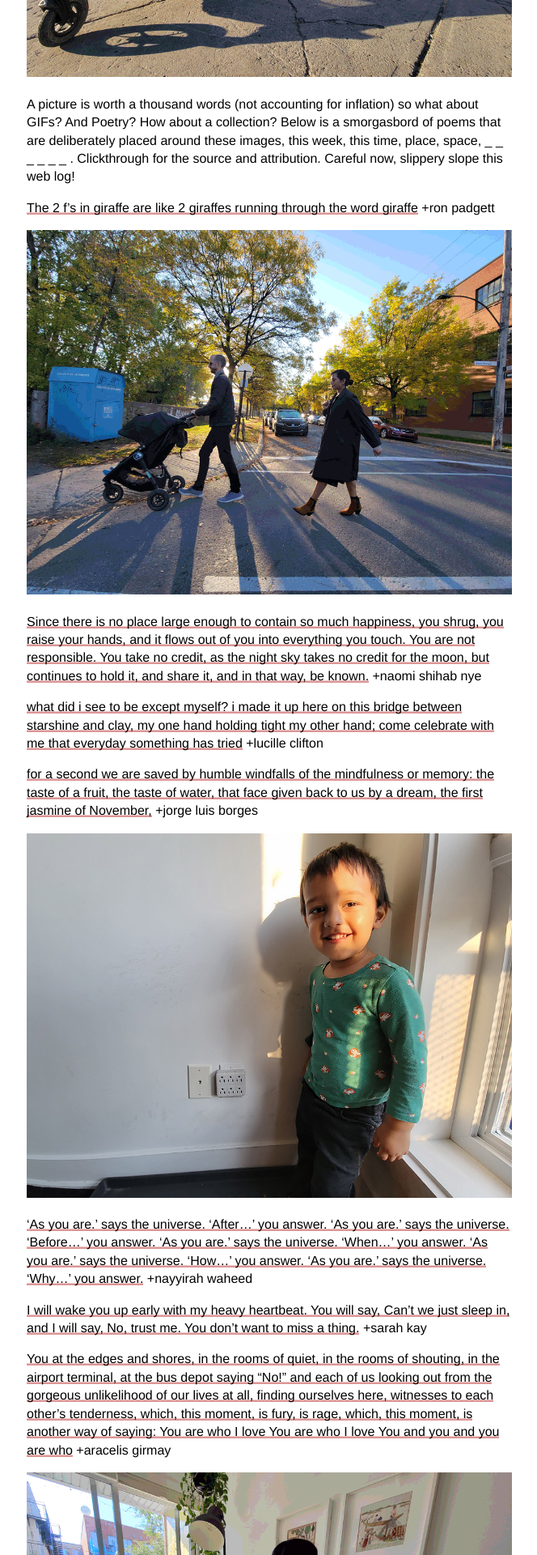
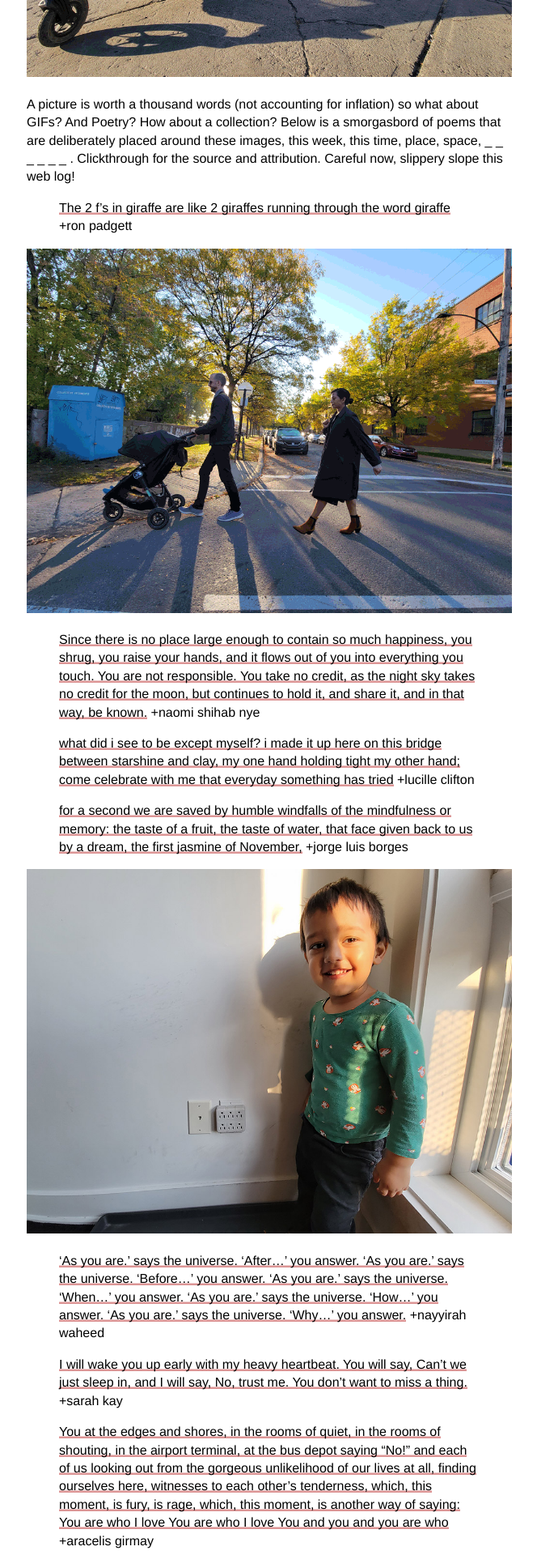
Before and after one commit to pippinbarr/felixkhaledbarr.com, a Jekyll site: the page built from _posts/2021-10-07-the-one-which-is-gifs-and-poets-tree.md, in a window 1280 px wide. Shown: the part 545-2465 px from the top of the page at 81% size, without its empty margins (307-971 px from the left). Built offline with Jekyll 4.4.1, drawn with Linux system fonts in a browser that asks for light colours.

```diff
--- a/_posts/2021-10-07-the-one-which-is-gifs-and-poets-tree.md
+++ b/_posts/2021-10-07-the-one-which-is-gifs-and-poets-tree.md
@@ -8,7 +8,7 @@ date:   2021-10-07 05:16:26
 
 A picture is worth a thousand words (not accounting for inflation) so what about GIFs? And Poetry? How about a collection? Below is a smorgasbord of poems that are deliberately placed around these images, this week, this time, place, space, _ _ _ _ _ _ . Clickthrough for the source and attribution. Careful now, slippery slope this web log!
 
-[The 2 f’s
+>[The 2 f’s
 in giraffe
 are like
 2 giraffes
@@ -17,7 +17,7 @@ the word giraffe](https://explore.chairsandtables.org/post/166131441293/the-gira
 
 ![](/assets/images/06-20211007_052249(0)-the-one-that-is-a-walk.gif)
 
-[Since there is no place large enough
+>[Since there is no place large enough
 to contain so much happiness,
 you shrug, you raise your hands, and it flows out of you
 into everything you touch. You are not responsible.
@@ -25,7 +25,7 @@ You take no credit, as the night sky takes no credit
 for the moon, but continues to hold it, and share it,
 and in that way, be known.](https://explore.chairsandtables.org/post/137235427836/so-much-happiness) +naomi shihab nye
 
-[what did i see to be except myself?
+>[what did i see to be except myself?
 i made it up
 here on this bridge between
 starshine and clay,
@@ -34,7 +34,7 @@ my other hand; come celebrate
 with me that everyday
 something has tried](https://explore.chairsandtables.org/post/174886925355/wont-you-celebrate-with-me) +lucille clifton
 
-[for a second we are saved
+>[for a second we are saved
 by humble windfalls
 of the mindfulness or memory:
 the taste of a fruit, the taste of water,
@@ -43,7 +43,7 @@ the first jasmine of November,](https://explore.chairsandtables.org/post/1754028
 
 ![](/assets/images/06-20211007_051332-the-one-where-the-light-hugs-felix.jpg)
 
-[‘As you are.’ says the universe.
+>[‘As you are.’ says the universe.
 ‘After…’ you answer.
 ‘As you are.’ says the universe.
 ‘Before…’ you answer.
@@ -54,12 +54,12 @@ the first jasmine of November,](https://explore.chairsandtables.org/post/1754028
 ‘As you are.’ says the universe.
 ‘Why…’ you answer.](https://explore.chairsandtables.org/post/175955283048/as-you-are) +nayyirah waheed
 
-[I will wake you up early
+>[I will wake you up early
 with my heavy heartbeat.
 You will say, Can’t we just sleep in, and I will say,
 No, trust me. You don’t want to miss a thing.](https://explore.chairsandtables.org/post/176482056478/love-poem-137) +sarah kay
 
-[You at the edges and shores,
+>[You at the edges and shores,
 in the rooms of quiet,
 in the rooms of shouting,
 in the airport terminal, at the bus depot saying
@@ -72,19 +72,19 @@ You are who I love   You are who I love  You and you and you are who](https://ex
 
 ![](/assets/images/06-20211007_104643-the-one-which-paints-us-somehow-perceptual.gif)
 
-[Faithful mother tongue,
+>[Faithful mother tongue,
 perhaps after all it’s I who must try to save you.
 So I will continue to set before you little bowls of colors
 bright and pure if possible,
 for what is needed in misfortune is a little order and beauty.](https://explore.chairsandtables.org/post/186533696743/my-faithful-mother-tongue) +czeslaw milosz
 
-[i am running into a new year
+>[i am running into a new year
 and i beg what i love and
 i leave to forgive me](https://explore.chairsandtables.org/post/190418215248/i-am-running-into-a-new-year) +lucille clifton
 
 ![](/assets/images/06-20211007_140417-the-one-where-we-test-drive-the-stroller.gif)
 
-[Then it is only kindness that makes sense anymore,
+>[Then it is only kindness that makes sense anymore,
 only kindness that ties your shoes
 and sends you out into the day to gaze at bread,
 only kindness that raises its head
@@ -95,7 +95,7 @@ like a shadow or a friend.](https://explore.chairsandtables.org/post/16519189223
 
 ![](/assets/images/06-20211007_142632-the-one-where-we-bring-dad-flowers.gif)
 
-[A man crosses the street in rain,
+>[A man crosses the street in rain,
 stepping gently, looking two times north and south,
 because his son is asleep on his shoulder.
 No car must splash him.
@@ -107,14 +107,14 @@ HANDLE WITH CARE.](https://explore.chairsandtables.org/post/148202590405/shoulde
 
 ![](/assets/images/06-20211007_145626-the-one-with-the-maama-the-bhaanja-the-noodles.jpg)
 
-[Here I’ll go on saying, “I’m home!”
+>[Here I’ll go on saying, “I’m home!”
 while you keep saying, “Welcome back!”
 I’ll come back here again and again.
 Here let’s drink hot tea.
 Let’s sit here, you and I, and be caressed for a while
 by the cool breeze.](https://explore.chairsandtables.org/post/130808702714/a-picnic-on-the-earth) +shuntaro tanikawa
 
-[and I still don’t know: am I a falcon,
+>[and I still don’t know: am I a falcon,
 a storm, or a great song.](https://explore.chairsandtables.org/post/162650740888/widening-circles) +rainer maria rilke
 
 yours sincerely,
```
